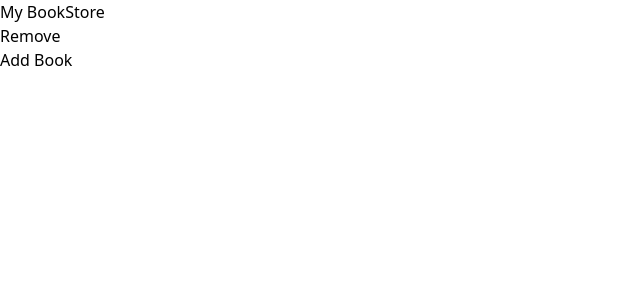
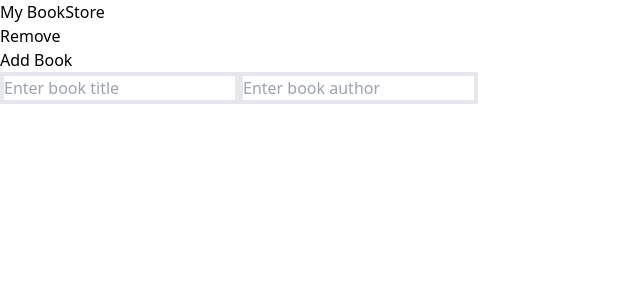
Before and after one commit to Lanr3waju/my-bookstore, a React (Vite) app: page / in a window 1280 px wide. Shown: the top 300 px of the page, without its empty margins (0-640 px from the left). Built offline with nearby package versions, Linux system fonts and the light colour scheme.

Commit message:
Add aria labels to inputs

```diff
--- a/src/components/AddBook.jsx
+++ b/src/components/AddBook.jsx
@@ -2,8 +2,8 @@ import { useState } from "react";
 
 function AddBook() {
     const [newBookVal, setNewBookValues] = useState({
-        bookTitle: '',
-        bookAuthor: '',
+        title: '',
+        author: '',
     });
 
     function handleNewBook({ target: { value, name } }) {
@@ -13,26 +13,33 @@ function AddBook() {
         }));
     }
 
+    const { title, author } = newBookVal
     return (
-        <form className="welcome-page">
+        < form className="welcome-page" >
             <h1>Add Book</h1>
             <input
+                className="border-blue border-4"
+                aria-label="Book Title"
+                placeholder="Enter book title"
                 type="text"
-                id="bookTitle"
-                value={newBookVal.bookTitle}
+                id="title"
+                value={title}
                 onChange={handleNewBook}
-                name="bookTitle"
+                name="title"
             />
 
             <input
+                className="border-blue border-4"
+                aria-label="Book Author"
+                placeholder="Enter book author"
                 type="text"
-                id="bookAuthor"
-                value={newBookVal.bookAuthor}
+                id="author"
+                value={author}
                 onChange={handleNewBook}
-                name="bookAuthor"
+                name="author"
             />
 
-        </form>
+        </form >
     )
 }
 
```
